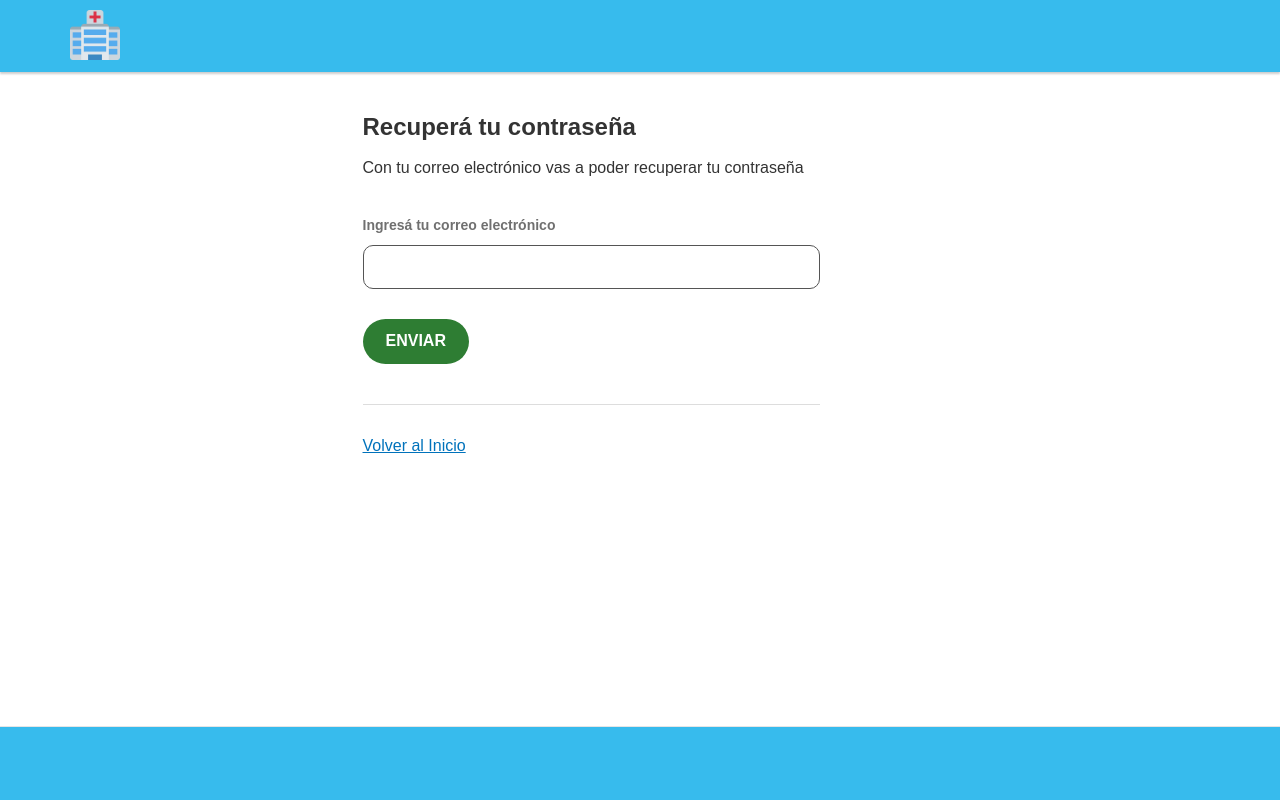
After one commit to Botato300/sistema-codigo-azul, a PHP site: page /recuperar in a window 1280 px wide. The commit adds this page. Run offline with PHP 8.4, Linux system fonts and the light colour scheme; some web fonts are replaced.

Commit message:
Main: Se corrige nombre del register.php y se agrega pagina para recuperar contraseña asi como su funcionalidad

```diff
--- a/views/login.php
+++ b/views/login.php
@@ -69,8 +69,8 @@
 
 						<div class="row">
 							<div class="col-xs-12">
-								<p><a href="#">Recuperar mi contraseña</a></p>
-								<p><a href="registro.php">Crear una nueva cuenta para ingresar</a></p>
+								<p><a href="recuperar">Recuperar mi contraseña</a></p>
+								<p><a href="registro">Crear una nueva cuenta para ingresar (DESHABILITADO)</a></p>
 							</div>
 						</div>
 					</div>
--- /dev/null
+++ b/views/recoverPass.php
@@ -0,0 +1,83 @@
+<!DOCTYPE html>
+<html lang="es">
+
+<head>
+	<?php require_once("includes/head.php"); ?>
+
+	<script defer src="assets/js/login.js"></script>
+
+	<title>Recuperar Contraseña</title>
+</head>
+
+<body>
+	<header>
+		<nav class="navbar navbar-top navbar-default bg-celeste-argentina">
+			<div class="container">
+				<div>
+					<div class="navbar-header">
+						<a class="navbar-brand" href="">
+							<img alt="Logo de la pagina web" src="assets/images/logo.webp" height="50">
+						</a>
+					</div>
+				</div>
+			</div>
+		</nav>
+	</header>
+
+	<main>
+   <section>
+        <div class="container">
+            <div class="row m-b-2">
+                <div class="col-md-6 col-md-offset-3">
+                    <h4 class="activities-sidbar">Recuperá tu contraseña</h4>
+                    <p>Con tu correo electrónico vas a poder recuperar tu contraseña</p>
+                </div>
+            </div>
+
+            <div class="row">
+                <div class="col-md-6 col-md-offset-3">
+                    <div id="errores" aria-live="polite" class="alert alert-danger hidden">
+                        <h5>Se han producido los siguientes errores:</h5>
+                        <ol>
+                            <li>Ingresá tu correo electrónico</li>
+
+                        </ol>
+                    </div>
+                    <form method="post">
+                        <div class="row">
+                            <div class="col-md-10 form-group item-form">
+                                <label for="email">Ingresá tu correo electrónico</label>
+                                <input type="email" name="txtcorreo" class="form-control" id="email" required=""
+                                    aria-required="true">
+                                    <p class="help-block error hidden">Ingresá un correo electrónico <br> El correo
+                                    electrónico tiene un formato no válido</p>
+                            </div>
+                        </div>
+
+                        <div class="row">
+                            <div class="col-sm-3">
+                                <button type="button" class="btn btn-success">ENVIAR</button>
+                            </div>
+                        </div>
+                        <div class="row">
+                            <div class="col-xs-10">
+                                <hr>
+                            </div>
+                        </div>
+                    </form>
+
+                    <div class="row">
+                        <div class="col-xs-12">
+                            <p><a href="login">Volver al Inicio</a></p>
+                        </div>
+                    </div>
+                </div>
+            </div>
+        </div>
+    </section>
+	</main>
+
+	<?php require_once("includes/footer.php"); ?>
+</body>
+
+</html>
```
Also changed, not shown: getPass.php (added, +27 -0 lines), views/register.php (renamed from views/registro.html, +7 -1 lines), .htaccess.
